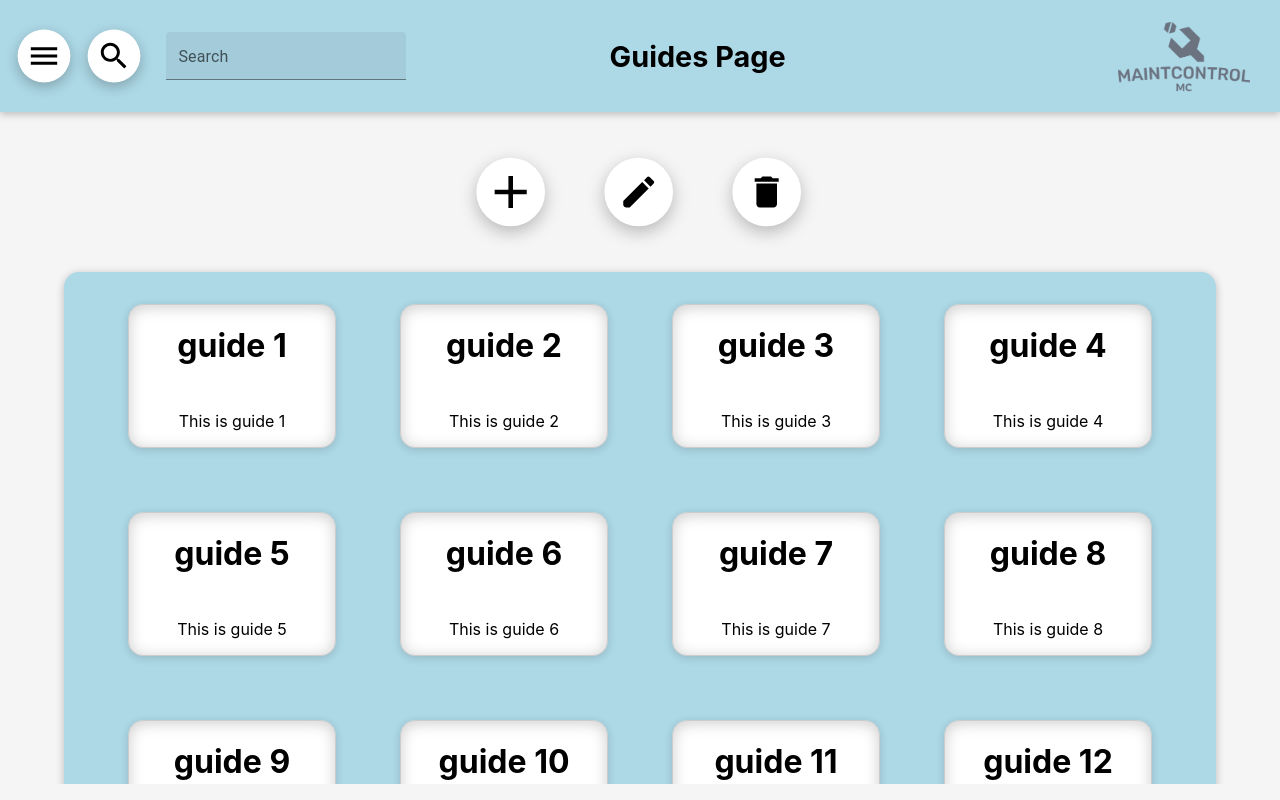
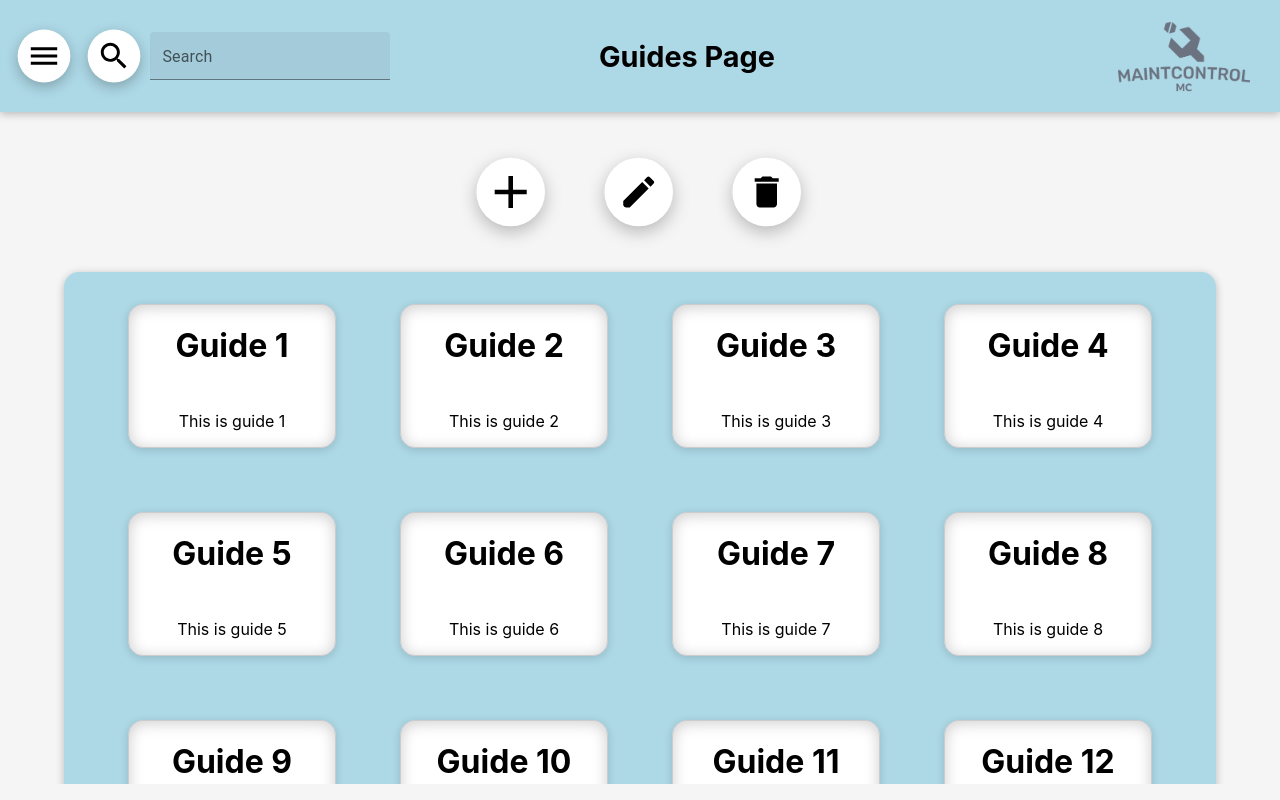
Before and after one commit to liorspidy/MaintControl, a React (Create React App) app: page /guides in a window 1280 px wide. Built offline with nearby package versions, Linux system fonts and the light colour scheme.

Commit message:
small fixes to guides and new mission

```diff
--- a/src/components/header/Header.css
+++ b/src/components/header/Header.css
@@ -79,7 +79,6 @@
 
 .searchBar {
   width: 15rem;
-  margin-left: 1rem;
 }
 
 @media (max-width: 900px) {
--- a/src/components/header/Header.js
+++ b/src/components/header/Header.js
@@ -12,8 +12,9 @@ const Header = (props) => {
       return "Task Page";
     } else if (pageName.includes("guides/editGuide")) {
       return "Edit A Guide";
+    } else if (pageName.includes("guides/details")) {
+      return "Guide details";
     }
-
     switch (pageName) {
       case "login":
         return "Login Page";
--- a/src/components/pages/guides/GuideDetails.js
+++ b/src/components/pages/guides/GuideDetails.js
@@ -1,6 +1,6 @@
-import { useParams } from 'react-router-dom';
-import items from './guides.json';
-import { Link } from 'react-router-dom';
+import { useParams } from "react-router-dom";
+import items from "./guides.json";
+import { Link } from "react-router-dom";
 
 const GuideDetails = (props) => {
   const { guideId } = useParams();
@@ -8,8 +8,7 @@ const GuideDetails = (props) => {
 
   return (
     <div>
-      <h1>Guide details</h1>
-      <h3>Guide {guide.name}</h3>
+      <h3>{guide.name}</h3>
       <p>{guide.description}</p>
       <Link to="../guides">
         <button className="addGuideBtn">Back</button>
--- a/src/components/pages/guides/guides.json
+++ b/src/components/pages/guides/guides.json
@@ -1,73 +1,73 @@
 [
     {
         "id": 1,
-        "name": "guide 1",
+        "name": "Guide 1",
         "description": "This is guide 1",
         "file": ""
     },
     {
         "id": 2,
-        "name": "guide 2",
+        "name": "Guide 2",
         "description": "This is guide 2",
         "file": ""
     },
     {
         "id": 3,
-        "name": "guide 3",
+        "name": "Guide 3",
         "description": "This is guide 3",
         "file": ""
     },
     {
         "id": 4,
-        "name": "guide 4",
+        "name": "Guide 4",
         "description": "This is guide 4",
         "file": ""
     },
     {
         "id": 5,
-        "name": "guide 5",
+        "name": "Guide 5",
         "description": "This is guide 5",
         "file": ""
     },
     {
         "id": 6,
-        "name": "guide 6",
+        "name": "Guide 6",
         "description": "This is guide 6",
         "file": ""
     },
     {
         "id": 7,
-        "name": "guide 7",
+        "name": "Guide 7",
         "description": "This is guide 7",
         "file": ""
     },
     {
         "id": 8,
-        "name": "guide 8",
+        "name": "Guide 8",
         "description": "This is guide 8",
         "file": ""
     },
     {
         "id": 9,
-        "name": "guide 9",
+        "name": "Guide 9",
         "description": "This is guide 9",
         "file": ""
     },
     {
         "id": 10,
-        "name": "guide 10",
+        "name": "Guide 10",
         "description": "This is guide 10",
         "file": ""
     },
     {
         "id": 11,
-        "name": "guide 11",
+        "name": "Guide 11",
         "description": "This is guide 11",
         "file": ""
     },
     {
         "id": 12,
-        "name": "guide 12",
+        "name": "Guide 12",
         "description": "This is guide 12",
         "file": ""
     }
--- a/src/components/pages/missions/AddressLookup/AddressList.js
+++ b/src/components/pages/missions/AddressLookup/AddressList.js
@@ -14,6 +14,7 @@ const AddressList = (props) => {
                   props.setSearchTerm(item.display_name);
                   props.setPicked(true);
                   props.setAddressVal(item.display_name);
+                  props.setFullAddress(item);
                 }}
               >
                 {item.display_name}
--- a/src/components/pages/missions/AddressLookup/SearchAddress.js
+++ b/src/components/pages/missions/AddressLookup/SearchAddress.js
@@ -93,6 +93,7 @@ const SearchAddress = (props) => {
             setSearchTerm={setSearchTerm}
             setPicked={props.setPicked}
             setAddressVal={props.setAddressVal}
+            setFullAddress={props.setFullAddress}
           />
         </div>
       )}
--- a/src/components/pages/missions/NewMission.js
+++ b/src/components/pages/missions/NewMission.js
@@ -9,10 +9,11 @@ function NewMission() {
   const formattedDate = today.toISOString().substr(0, 10);
   const [picked, setPicked] = useState(false);
   const [addressVal, setAddressVal] = useState("");
+  const [fullAddress, setFullAddress] = useState("");
   const [missionData, setMissionData] = useState({
     title: "",
     address: "",
-    // city: "",
+    city: "",
     description: "",
     created_date: formattedDate,
     priority: "",
@@ -21,6 +22,9 @@ function NewMission() {
   const handleSubmit = (event) => {
     event.preventDefault();
     console.log(picked, missionData);
+    console.log(fullAddress.address.city);
+    console.log(fullAddress.lat, fullAddress.lon);
+
     if (
       picked &&
       missionData.title &&
@@ -56,7 +60,11 @@ function NewMission() {
             required
           />
         </div>
-        <SearchAddress setPicked={setPicked} setAddressVal={setAddressVal} />
+        <SearchAddress
+          setPicked={setPicked}
+          setAddressVal={setAddressVal}
+          setFullAddress={setFullAddress}
+        />
         {/* <div className="form-group">
           <label htmlFor="city">City</label>
           <input
```
